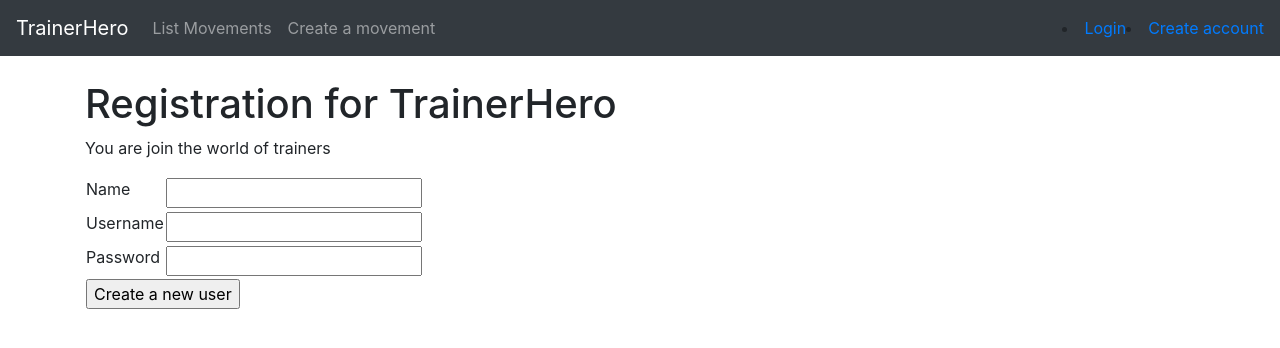
After one commit to jkukko/TrainerHero, a Flask app: page /auth/newuser in a window 1280 px wide. The commit adds this page. Shown: the top 348 px of the page. Run offline with Flask 2, Linux system fonts and the light colour scheme; some libraries are stand-ins or nearby versions.

Commit message:
Create account functionality is created

```diff
--- a/application/auth/forms.py
+++ b/application/auth/forms.py
@@ -7,3 +7,11 @@ class LoginForm(FlaskForm):
 
     class Meta:
         csrf = False
+
+class CreateAccount(FlaskForm):
+    name = StringField("Name")
+    username = StringField("Username")
+    password = PasswordField("Password")
+
+    class Meta:
+        csrf = False
--- a/application/auth/views.py
+++ b/application/auth/views.py
@@ -3,7 +3,7 @@ from flask_login import login_user, logout_user
 
 from application import app, db
 from application.auth.models import User
-from application.auth.forms import LoginForm
+from application.auth.forms import LoginForm, CreateAccount
 
 @app.route("/auth/login", methods = ["GET", "POST"])
 def auth_login():
@@ -26,3 +26,21 @@ def auth_login():
 def auth_logout():
     logout_user()
     return redirect(url_for("index"))
+
+@app.route("/auth/newuser", methods = ["GET", "POST"])
+def auth_create_user():
+    if request.method == "GET":
+        return render_template("auth/register.html", form = CreateAccount())
+
+    form = CreateAccount(request.form)
+
+    u = User.query.filter_by(username=form.username.data, password=form.password.data).first()
+    if u:
+        return render_template("auth/register.html", form=form, error="User already exists")
+
+
+    new_user = User(form.name.data, form.username.data, form.password.data)
+    db.session().add(new_user)
+    db.session().commit()
+
+    return redirect(url_for("index"))
--- a/application/movements/models.py
+++ b/application/movements/models.py
@@ -1,7 +1,7 @@
 from application import db
+from application.models import Base
 
-class Movement(db.Model):
-    id = db.Column(db.Integer, primary_key=True)
+class Movement(Base):
     name = db.Column(db.String(144), nullable=False)
     muscleGroup = db.Column(db.String(144), nullable=False)
     isTemplate = db.Column(db.Boolean, nullable=False)
--- a/application/movements/views.py
+++ b/application/movements/views.py
@@ -6,6 +6,7 @@ from application.movements.models import Movement
 from application.movements.forms import MovementForm
 
 @app.route("/movements", methods=["GET"])
+@login_required
 def movements_index():
     return render_template("movements/list.html", movements = Movement.query.all())
 
--- a/application/muscle_group/models.py
+++ b/application/muscle_group/models.py
@@ -1,7 +1,7 @@
 from application import db
+from application.models import Base
 
-class muscleGroup(db.Model):
-    id = db.Column(db.Integer, primary_key=True)
+class muscleGroup(Base):
     name = db.Column(db.String(144), nullable=False)
 
     def __init__(self, name):
--- /dev/null
+++ b/application/templates/auth/register.html
@@ -0,0 +1,42 @@
+{% extends "layout.html" %}
+
+{% block body %}
+
+
+<p>{{ error }}</p>
+<form method="POST" action="{{ url_for('auth_create_user') }}">
+<h1>Registration for TrainerHero</h1>
+<p>You are join the world of trainers</p>
+    <table>
+        <tr>
+            <td>
+                {{ form.name.label }}
+            </td>
+            <td>
+                {{ form.name }}
+            </td>
+        </tr>
+        <tr>
+            <td>
+    	        {{ form.username.label }}
+            </td>
+            <td>
+    	        {{ form.username }}
+            </td>
+        </tr>
+        <tr>
+            <td>
+	            {{ form.password.label }}
+            </td>
+            <td>
+    	        {{ form.password }}
+            </td>
+        </tr>
+
+        <tr>
+            <td colspan="2">
+	            <input type="submit" value="Create a new user"/>
+            </td>
+        </tr>
+</form>
+{% endblock %}
--- a/application/templates/layout.html
+++ b/application/templates/layout.html
@@ -3,27 +3,50 @@
   <head>
     <meta charset="utf-8">
     <title>TrainerHero</title>
+    <link rel="stylesheet" href="https://maxcdn.bootstrapcdn.com/bootstrap/4.0.0/css/bootstrap.min.css" integrity="sha384-Gn5384xqQ1aoWXA+058RXPxPg6fy4IWvTNh0E263XmFcJlSAwiGgFAW/dAiS6JXm" crossorigin="anonymous">
   </head>
 
   <body>
+
+    <nav class="navbar navbar-expand-md navbar-dark bg-dark mb-4">
+      <a class="navbar-brand" href="#">TrainerHero</a>
+      <button class="navbar-toggler" type="button" data-toggle="collapse" data-target="#navbarCollapse" aria-controls="navbarCollapse" aria-expanded="false" aria-label="Toggle navigation">
+        <span class="navbar-toggler-icon"></span>
+      </button>
+      <div class="collapse navbar-collapse" id="navbarCollapse">
+        <ul class="navbar-nav mr-auto">
+          <li class="nav-item">
+            <a class="nav-link" href="{{ url_for('movements_index') }} ">List Movements</a>
+          </li>
+          <li class="nav-item">
+            <a class="nav-link" href="{{ url_for('movement_form') }} ">Create a movement</a>
+          </li>
+        </ul>
+        <div class="form-inline mt-2 mt-md-0">
           {% if current_user.is_authenticated %}
-    <p>
-    Kirjautunut nimellä {{ current_user.name }}. <a href="{{ url_for('auth_logout') }}">Kirjaudu ulos</a>
-    </p>
+          <a href="{{ url_for('auth_logout') }}">Hello {{ current_user.name }} -- Logout</a>
           {% else %}
-    <a href="{{ url_for('auth_login') }}">Kirjaudu</a>
+          <li>
+            <a href="{{ url_for('auth_login') }}">Login</a>
+          </li>
+          <li>
+            <a href="{{ url_for('auth_create_user') }}">Create account</a>
+          </li>
           {% endif %}
-    <ul>
-      <li><a href="{{ url_for('movements_index') }}">List movements</a></li>
-      <li><a href="{{ url_for('movement_form') }}">Add a new movement</a></li>
-      <li><a href="">Create Workout(no function yet)</a></li>
-      <li><a href="">Traine(no function yet)</a></li>
-      <li><a href="">See progres(no function yet)</a></li>
-    </ul>
+        </div>
+      </div>
+    </nav>
+
+    <main role="main" class="container">
     {% block body %}
     <p>
       Content.
     </p>
       {% endblock %}
+    </main>
+
+    <script src="https://code.jquery.com/jquery-3.2.1.slim.min.js" integrity="sha384-KJ3o2DKtIkvYIK3UENzmM7KCkRr/rE9/Qpg6aAZGJwFDMVNA/GpGFF93hXpG5KkN" crossorigin="anonymous"></script>
+    <script src="https://cdnjs.cloudflare.com/ajax/libs/popper.js/1.12.9/umd/popper.min.js" integrity="sha384-ApNbgh9B+Y1QKtv3Rn7W3mgPxhU9K/ScQsAP7hUibX39j7fakFPskvXusvfa0b4Q" crossorigin="anonymous"></script>
+    <script src="https://maxcdn.bootstrapcdn.com/bootstrap/4.0.0/js/bootstrap.min.js" integrity="sha384-JZR6Spejh4U02d8jOt6vLEHfe/JQGiRRSQQxSfFWpi1MquVdAyjUar5+76PVCmYl" crossorigin="anonymous"></script>
   </body>
-</html
+</html>
```
Also changed, not shown: application/auth/models.py (+3 -4 lines), application/models.py (added, +7 -0 lines), application/movements/forms.py (line endings or trailing spaces), application/trainerHero.db. Lines whose indentation alone changed are shown as unchanged.
